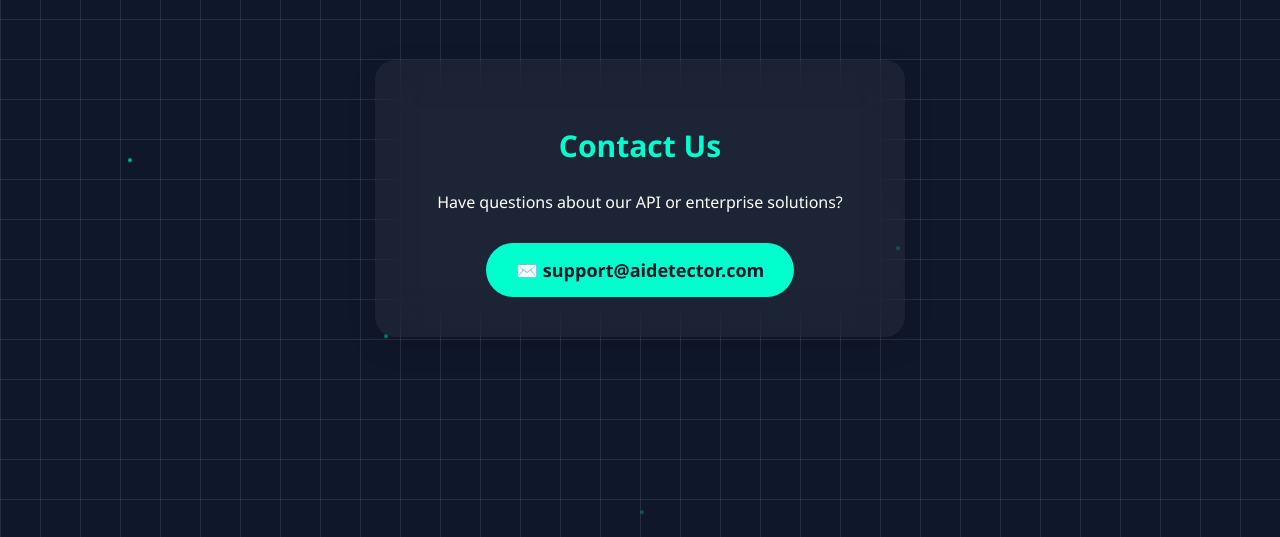
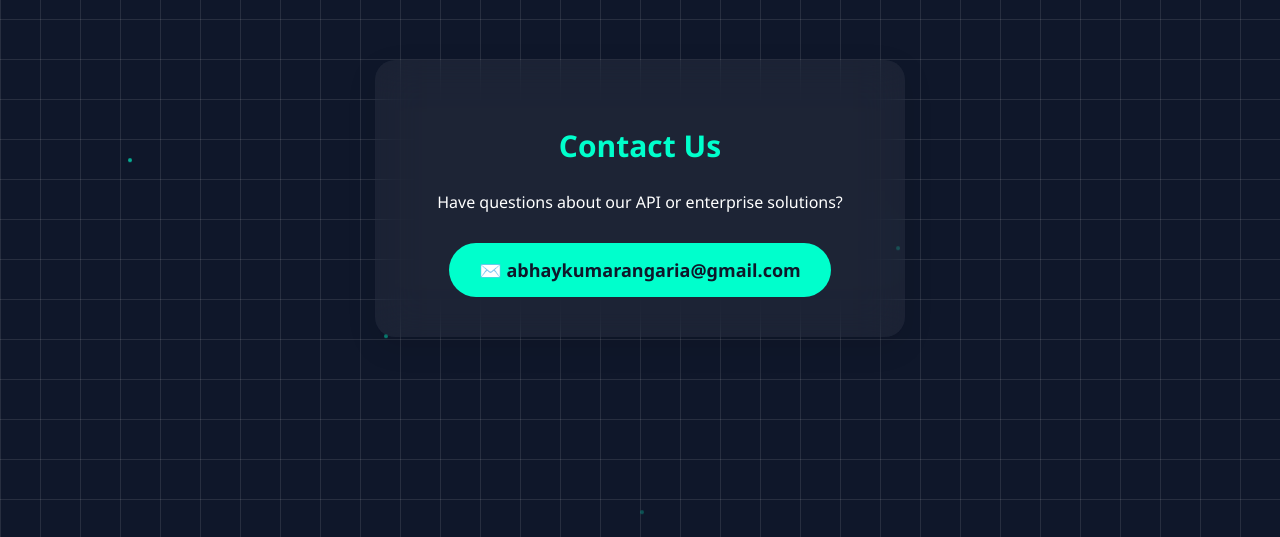
Before and after one commit to abhaykumarangaria-collab/Ai_content_detection, a Flask app: page /contact in a window 1280 px wide. Shown: the part 61-598 px from the top of the page. Run offline with Flask 3, Linux system fonts and the light colour scheme; parts of the project's set-up code (start-up, migrations or seed data) failed here and were passed over.

Commit message:
without login

```diff
--- a/model.py
+++ b/model.py
@@ -334,7 +334,6 @@ def api_chat():
         return jsonify({"error": f"Chat engine error: {str(e)}"}), 500
 
 @app.route("/predict_ppt", methods=["POST"])
-@login_required
 def predict_ppt():
     file = request.files.get("file")
     if not file: return "No file"
--- a/templates/contact.html
+++ b/templates/contact.html
@@ -5,8 +5,8 @@
     <h2 style="color: #00ffcc; font-size: 30px;">Contact Us</h2>
     <p style="margin-bottom: 30px;">Have questions about our API or enterprise solutions?</p>
 
-    <a href="mailto:support@aidetector.com" style="display: inline-block; color: #0f172a; background: #00ffcc; padding: 15px 30px; border-radius: 30px; text-decoration: none; font-weight: bold; font-size: 18px; transition: transform 0.2s;">
-        ✉️ support@aidetector.com
+    <a href="abhaykumarangaria@gmail.com" style="display: inline-block; color: #0f172a; background: #00ffcc; padding: 15px 30px; border-radius: 30px; text-decoration: none; font-weight: bold; font-size: 18px; transition: transform 0.2s;">
+        ✉️ abhaykumarangaria@gmail.com
     </a>
 </div>
 {% endblock %}
```
